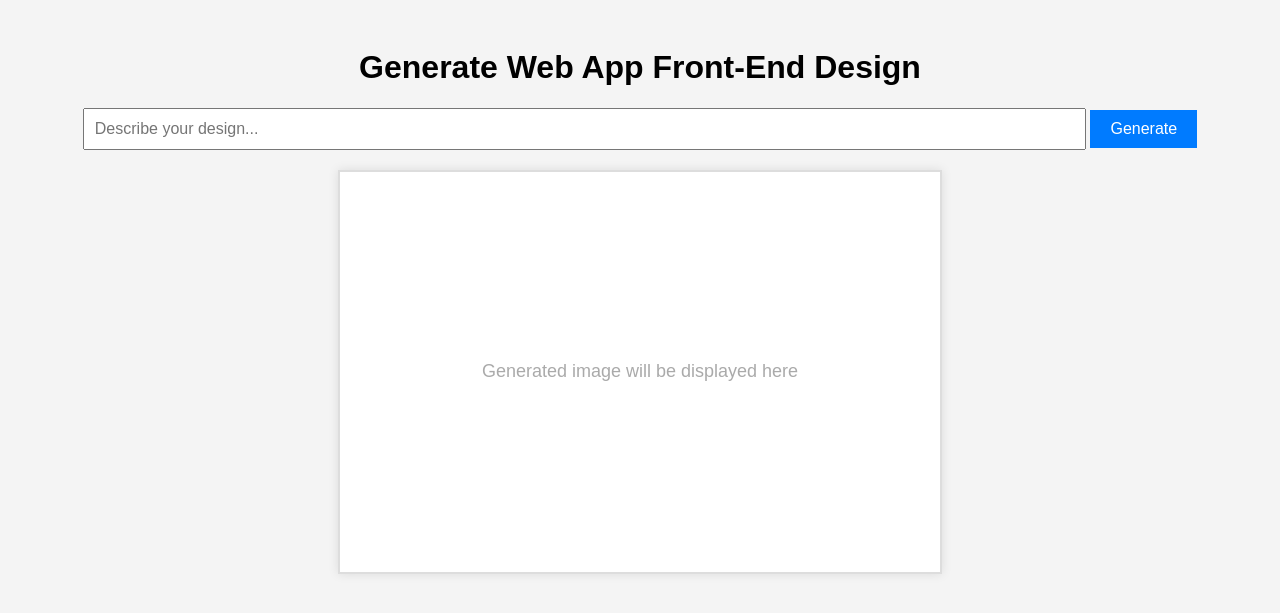
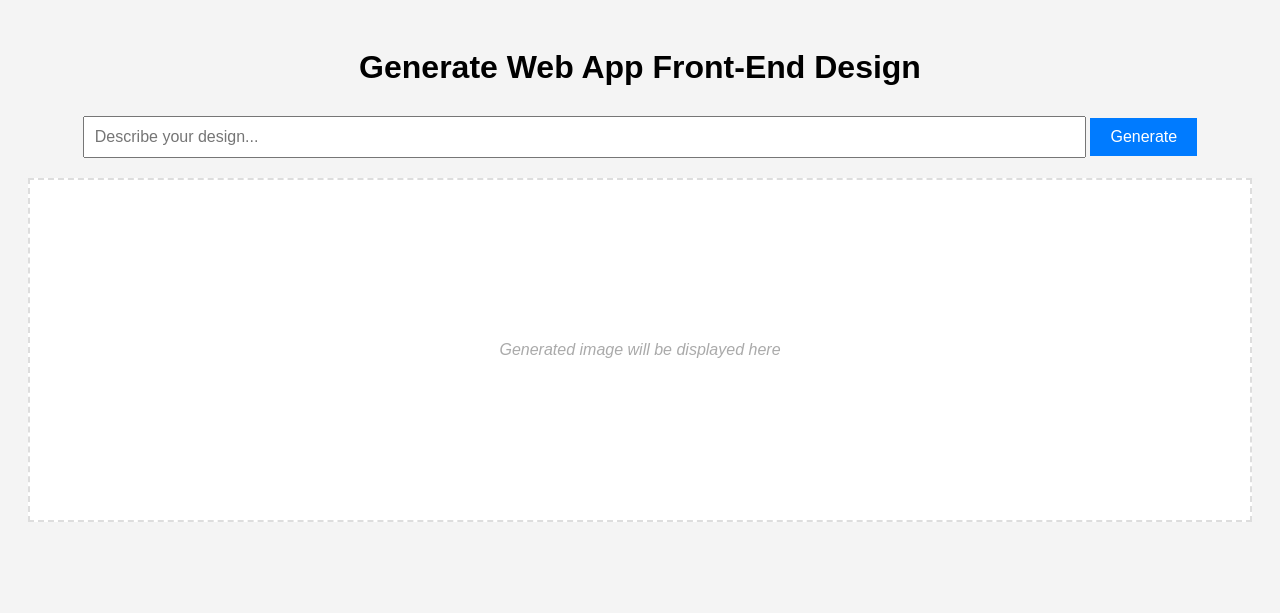
Before and after one commit to yasiral/img2Code, a Flask app: page / in a window 1280 px wide. Shown: the top 613 px of the page. Run offline with Flask 3, Linux system fonts and the light colour scheme.

Commit message:
Update index.html

```diff
--- a/templates/index.html
+++ b/templates/index.html
@@ -4,7 +4,6 @@
     <meta charset="UTF-8">
     <meta name="viewport" content="width=device-width, initial-scale=1.0">
     <title>Flux Image Generator</title>
-    <link rel="stylesheet" href="https://cdnjs.cloudflare.com/ajax/libs/font-awesome/5.15.3/css/all.min.css">
     <style>
         body {
             font-family: Arial, sans-serif;
@@ -12,17 +11,14 @@
             padding: 20px;
             text-align: center;
         }
-
         form {
             margin-bottom: 20px;
         }
-
         input[type="text"] {
             width: 80%;
             padding: 10px;
             font-size: 16px;
         }
-
         input[type="submit"] {
             padding: 10px 20px;
             font-size: 16px;
@@ -30,106 +26,52 @@ input[type="submit"] {
             color: white;
             border: none;
             cursor: pointer;
+			margin-top: 10px;
+        }
+       .output-container {
+			margin-top: 20px;
+			border: 2px dashed #ddd;
+			padding: 20px;
+			background-color: white;
+			color: #aaa;
+			font-style: italic;
+			min-height: 300px;
+			display: flex;
+			align-items: center;
+			justify-content: center;
 		}
 
-#image-container {
-    margin-top: 20px;
-    display: flex;
-    justify-content: center;
-    align-items: center;
+		.output-container img {
+			max-width: 100%;
+			max-height: 100%;
+			display: block;
 		}
 
-#image-box {
-    width: 80%;
-    max-width: 600px;
-    height: 400px;
-    border: 2px solid #ddd;
-    background-color: white;
-    position: relative;
-    overflow: hidden;
-    display: flex;
-    justify-content: center;
-    align-items: center;
-    box-shadow: 0px 0px 10px rgba(0, 0, 0, 0.1);
+		.output-container img,
+		.output-container p {
+			margin: 0;
+			padding: 0;
 		}
-
-#placeholder-text {
-    color: #aaa;
-    font-size: 18px;
-}
-
-#output-image {
-    max-width: 100%;
-    max-height: 100%;
-    cursor: pointer;
-    transition: all 0.3s ease;
-}
-
-#output-image.full-screen {
-    position: fixed;
-    top: 0;
-    left: 0;
-    width: 100%;
-    height: 100%;
-    object-fit: contain;
-    z-index: 1000;
-    background-color: rgba(0, 0, 0, 0.8);
-}
-
-#loading {
-    font-size: 18px;
-    color: #007bff;
-    margin-top: 10px;
-}
-
-#loading .fa-spinner {
-    margin-right: 10px;
-}
-
     </style>
 </head>
 <body>
     <h1>Generate Web App Front-End Design</h1>
     <form method="POST">
-        <input type="text" name="prompt" id="prompt" placeholder="Describe your design..." required>
+        <input type="text" name="prompt" placeholder="Describe your design..." required>
         <input type="submit" value="Generate">
     </form>
-
-    <div id="prompt-text" style="display:none; margin-top: 20px;">
-        <strong>Prompt:</strong> <span id="user-prompt"></span>
+    {% if image_url %}
+    <div class="output">
+        <h2>Output Image Design</h2>
+        <img src="{{ image_url }}" alt="Generated Image">
     </div>
-
-    <div id="image-container">
-        <div id="image-box">
-            <p id="placeholder-text">Generated image will be displayed here</p>
-            <img id="output-image" src="" alt="Generated Image" style="display:none;">
+    {% endif %}
+	<div class="output-container">
+    {% if image_url %}
+    <img src="{{ image_url }}" alt="Generated Image">
+    {% else %}
+    <p>Generated image will be displayed here</p>
+    {% endif %}
 </div>
-    </div>
-
-    <div id="loading" style="display:none;">
-        <i class="fas fa-spinner fa-spin"></i> Generating Image...
-    </div>
-
-    <script>
-        document.querySelector('form').addEventListener('submit', function() {
-            document.getElementById('placeholder-text').style.display = 'none';
-            document.getElementById('output-image').style.display = 'none';
-            document.getElementById('loading').style.display = 'block';
-            document.getElementById('prompt-text').style.display = 'block';
-            document.getElementById('user-prompt').textContent = document.getElementById('prompt').value;
-        });
-
-        // Assuming the image URL is populated after generation
-        function displayGeneratedImage(url) {
-            document.getElementById('loading').style.display = 'none';
-            document.getElementById('output-image').src = url;
-            document.getElementById('output-image').style.display = 'block';
-        }
-
-        // Add event listener to make the image interactive
-        document.getElementById('output-image').addEventListener('click', function() {
-            this.classList.toggle('full-screen');
-        });
-    </script>
 </body>
 </html>
```
Lines whose indentation alone changed are shown as unchanged.
